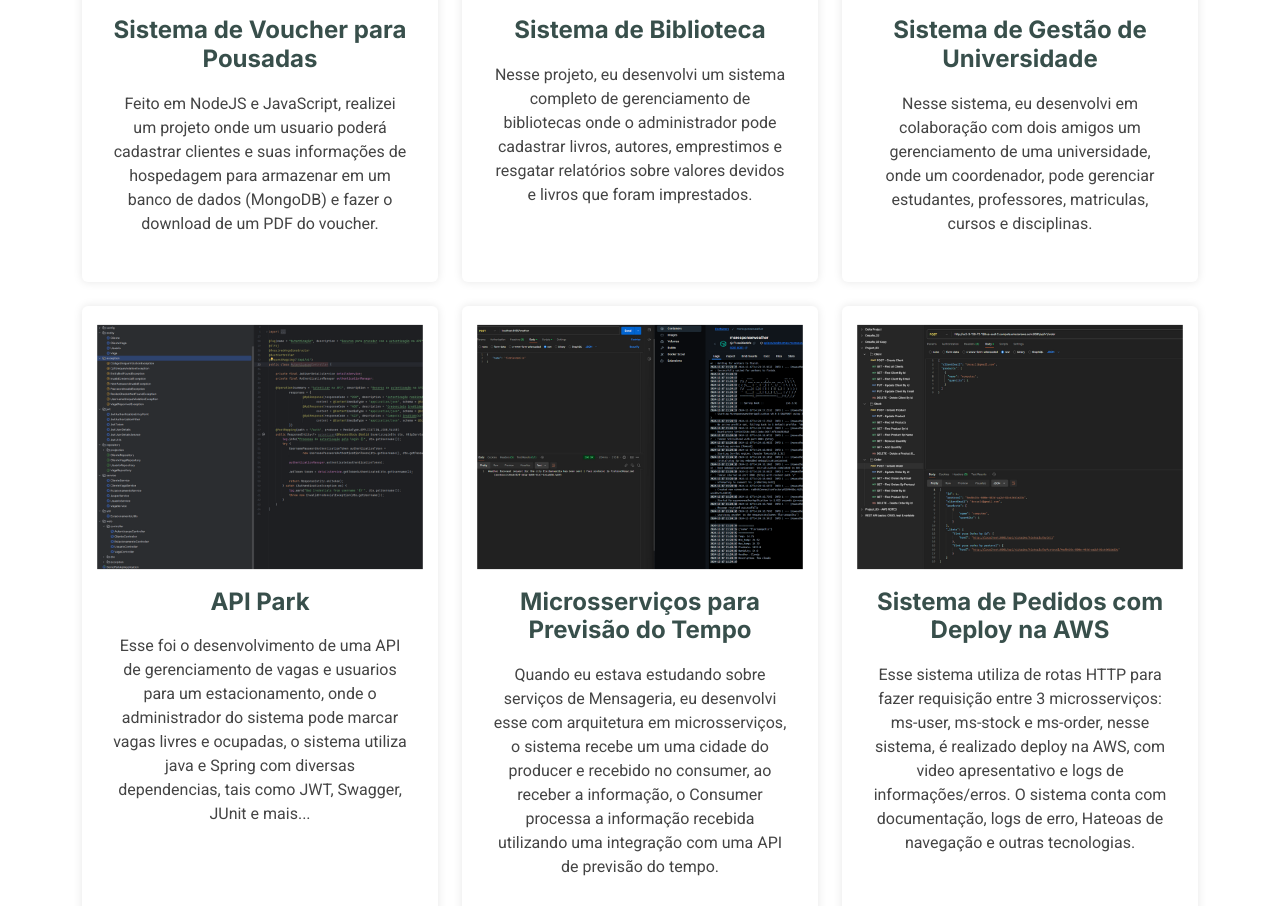
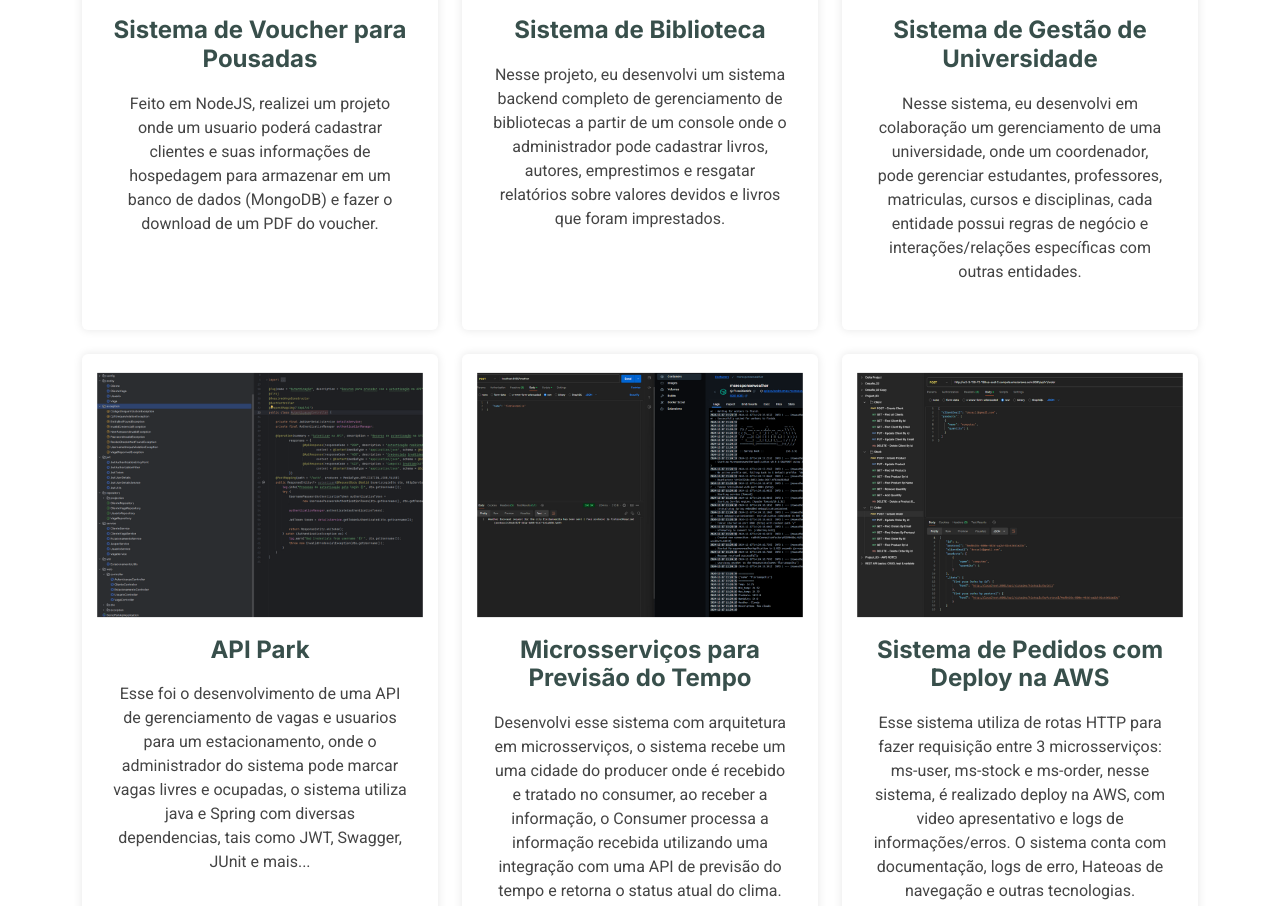
Before and after one commit to Eduardo-Decarli/Eduardo-Decarli, a plain HTML site: page index.html in a window 1280 px wide. Shown: the part 4289-5195 px from the top of the page. Drawn offline with Linux system fonts and the light colour scheme.

Commit message:
fix: reorganize some sentences

```diff
--- a/index.html
+++ b/index.html
@@ -332,7 +332,7 @@
                 <img src="assets/img/Projects/Xadrez-image.png" class="img-fluid" alt="">
                 <h3>Projeto de Xadrez</h3>
                 <p>Nesse projeto eu desenvolvi um jogo de xadrez em java, jogavel a partir de um console interativo e
-                  colorido (git bash)</p>
+                  colorido (Ex: git bash)</p>
               </div>
             </a>
           </div>
@@ -364,10 +364,9 @@
               <div class="card">
                 <img src="assets/img/Projects/System-Voucher-Image.png" class="img-fluid" alt="">
                 <h3>Sistema de Voucher para Pousadas</h3>
-                <p>Feito em NodeJS e JavaScript, realizei um projeto onde um usuario poderá cadastrar clientes e suas
+                <p>Feito em NodeJS, realizei um projeto onde um usuario poderá cadastrar clientes e suas
                   informações de hospedagem para armazenar em um banco de dados (MongoDB) e fazer o download de um PDF
-                  do
-                  voucher.</p>
+                  do voucher.</p>
               </div>
             </a>
           </div>
@@ -377,7 +376,8 @@
               <div class="card">
                 <img src="assets/img/Projects/Library-image.png" class="img-fluid" alt="">
                 <h3>Sistema de Biblioteca</h3>
-                <p>Nesse projeto, eu desenvolvi um sistema completo de gerenciamento de bibliotecas onde o administrador
+                <p>Nesse projeto, eu desenvolvi um sistema backend completo de gerenciamento de bibliotecas a partir de
+                  um console onde o administrador
                   pode cadastrar livros, autores, emprestimos e resgatar relatórios sobre valores devidos e livros que
                   foram imprestados.</p>
               </div>
@@ -389,9 +389,9 @@
               <div class="card">
                 <img src="assets/img/Projects/university-system-image.png" class="img-fluid" alt="">
                 <h3>Sistema de Gestão de Universidade</h3>
-                <p>Nesse sistema, eu desenvolvi em colaboração com dois amigos um gerenciamento de uma universidade,
+                <p>Nesse sistema, eu desenvolvi em colaboração um gerenciamento de uma universidade,
                   onde
-                  um coordenador, pode gerenciar estudantes, professores, matriculas, cursos e disciplinas.</p>
+                  um coordenador, pode gerenciar estudantes, professores, matriculas, cursos e disciplinas, cada entidade possui regras de negócio e interações/relações específicas com outras entidades.</p>
               </div>
             </a>
           </div>
@@ -414,11 +414,11 @@
               <div class="card">
                 <img src="assets/img/Projects/weather-image.png" class="img-fluid" alt="">
                 <h3>Microsserviços para Previsão do Tempo</h3>
-                <p>Quando eu estava estudando sobre serviços de Mensageria, eu desenvolvi esse com arquitetura em
-                  microsserviços, o sistema recebe um uma cidade do producer e recebido no consumer, ao receber a
+                <p>Desenvolvi esse sistema com arquitetura em
+                  microsserviços, o sistema recebe um uma cidade do producer onde é recebido e tratado no consumer, ao receber a
                   informação, o Consumer processa a informação recebida utilizando uma integração com uma API de
                   previsão
-                  do tempo. </p>
+                  do tempo e retorna o status atual do clima. </p>
               </div>
             </a>
           </div>
```
